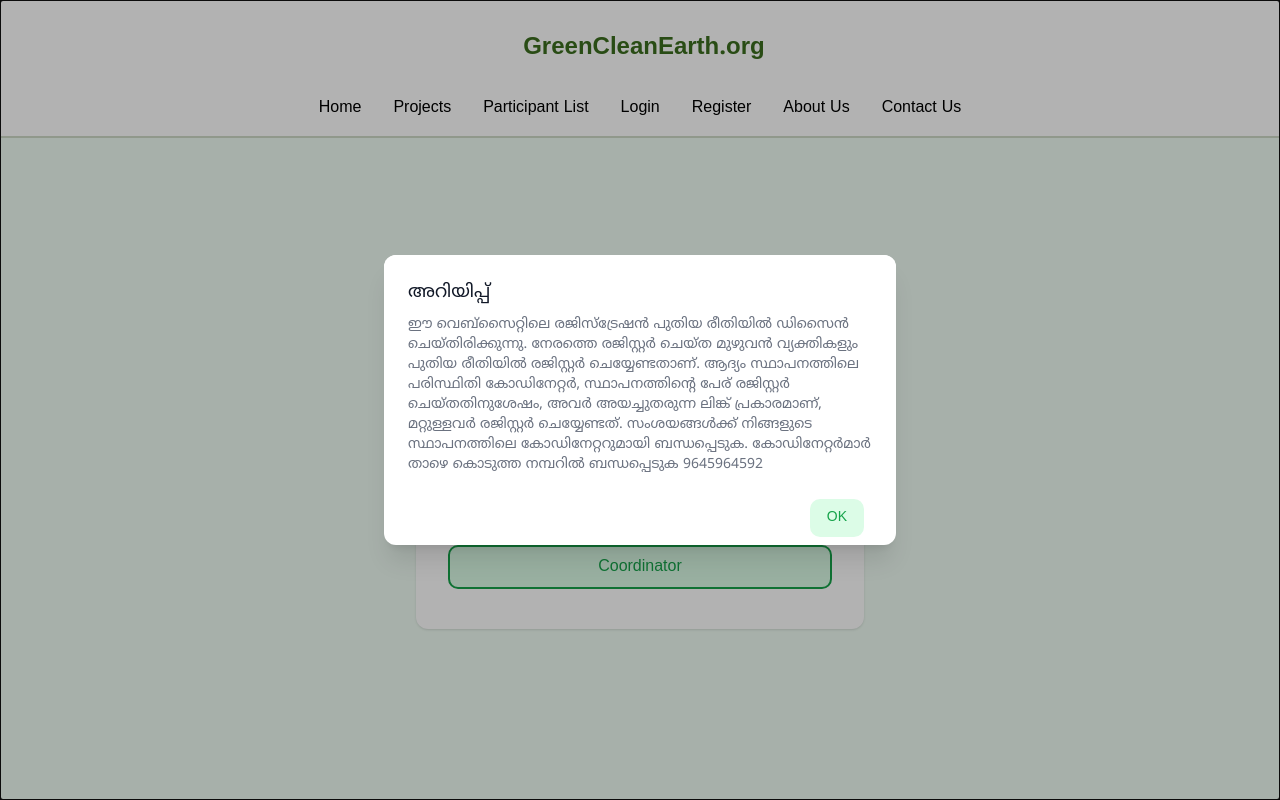
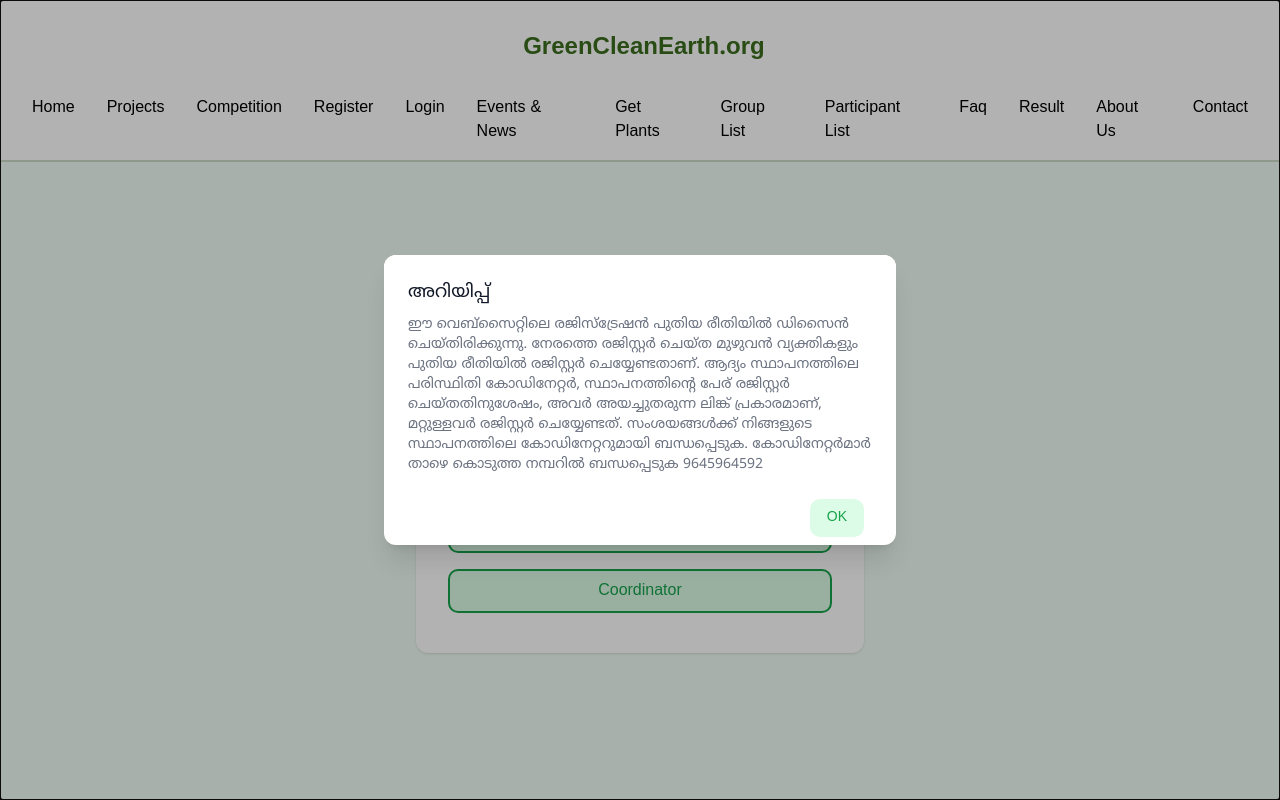
Before and after one commit to zwenie-tech/green-clean-earth, a Next.js app: page /login in a window 1280 px wide. Shown: the top 800 px of the page. Built offline with nearby package versions, Linux system fonts and the light colour scheme.

Commit message:
Add nav options

```diff
--- a/src/components/navigationBar.tsx
+++ b/src/components/navigationBar.tsx
@@ -16,21 +16,33 @@ const NavigationBar = () => {
   const guestLinks = [
     { id: 1, name: "Home", link: "https://www.greencleanearth.org/" },
     { id: 2, name: "Projects", link: "https://greencleanearth.org/projects" },
-    { id: 4, name: "Participant list", link: "/participant-list" },
+    { id:3, name: "Competition", link: ""},
+    { id: 4, name: "Register", link: "/register" },
     { id: 5, name: "Login", link: "/login" },
-    // { id: 6, name: "User Register", link: "/user-register" },
-    { id: 7, name: "Register", link: "/register" },
-    { id: 8, name: "About Us", link: "https://greencleanearth.org/about" },
-    { id: 9, name: "Contact Us", link: "https://greencleanearth.org/contact-us" },
+    { id: 6, name: "Events & News", link: ""},
+    { id: 7, name: "Get Plants", link: ""},
+    { id: 8, name: "Group List", link: ""},
+    { id: 9, name: "Participant list", link: "/participant-list" },
+    { id: 10, name: "Faq", link: "" },
+    { id: 11, name: "Result", link: "" },
+    { id: 12, name: "About Us", link: "https://greencleanearth.org/about" },
+    { id: 13, name: "Contact", link: "https://greencleanearth.org/contact-us" },
   ];
 
   const userLinks = [
     { id: 1, name: "Home", link: "https://www.greencleanearth.org/" },
     { id: 2, name: "Projects", link: "https://greencleanearth.org/projects" },
-    { id: 3, name: "Participant list", link: "/participant-list" },
-    { id: 4, name: "About Us", link: "https://greencleanearth.org/about" },
-    { id: 5, name: "Contact Us", link: "https://greencleanearth.org/contact-us" },
-    { id: 6, name: "Logout", link: "/logout" },
+    { id:3, name: "Competition", link: ""},
+    { id: 4, name: "Dashboard", link: "" },
+    { id: 5, name: "Logout", link: "/logout" },
+    { id: 6, name: "Events & News", link: ""},
+    { id: 7, name: "Get Plants", link: ""},
+    { id: 8, name: "Group List", link: ""},
+    { id: 9, name: "Participant list", link: "/participant-list" },
+    { id: 10, name: "Faq", link: "" },
+    { id: 11, name: "Result", link: "" },
+    { id: 12, name: "About Us", link: "https://greencleanearth.org/about" },
+    { id: 13, name: "Contact", link: "https://greencleanearth.org/contact-us" }
   ];
 
   const links = token ? userLinks : guestLinks;
```
